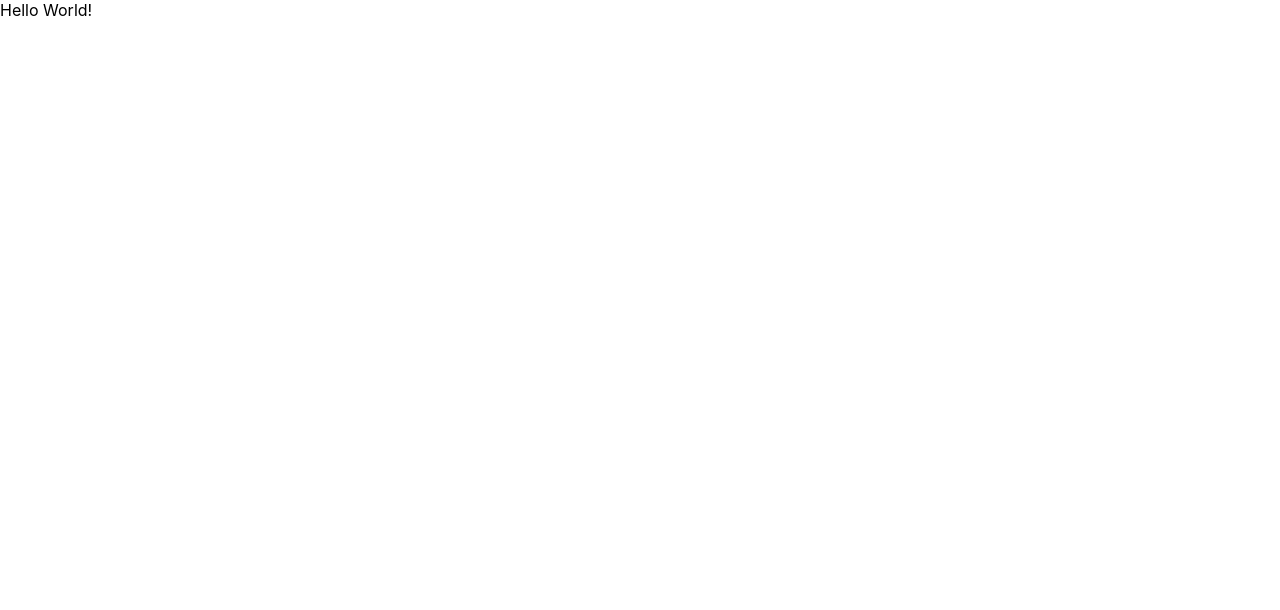
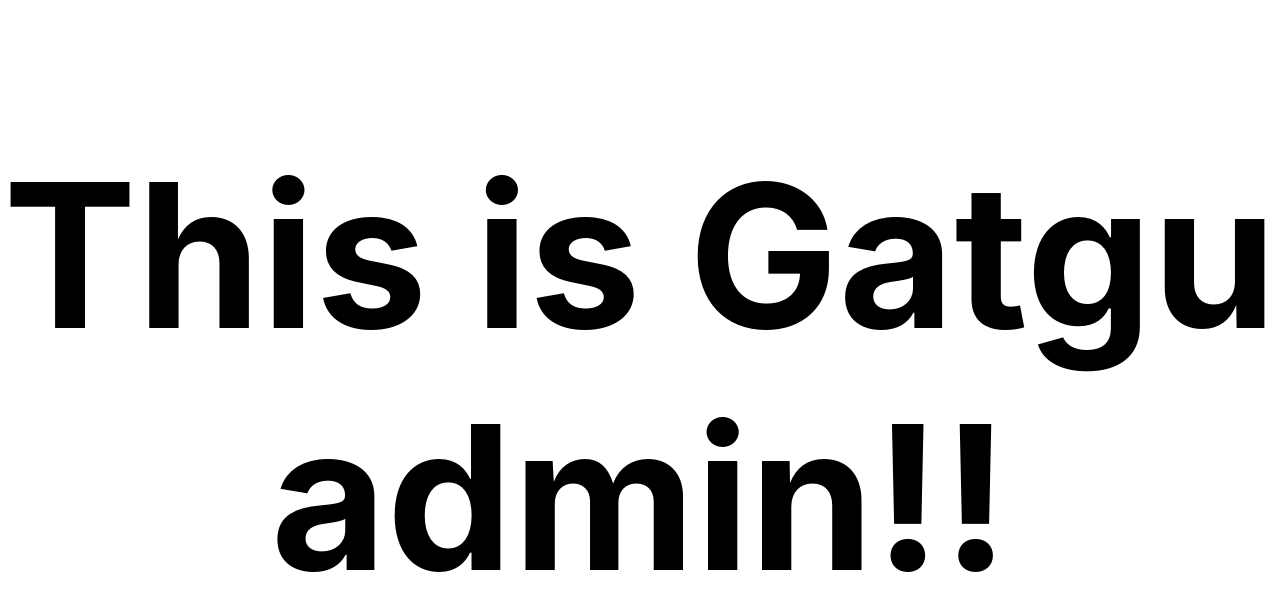
Before and after one commit to wafflestudio/gatgu-adminpage, a React (Create React App) app: page / in a window 1280 px wide. Shown: the top 610 px of the page. Built offline with nearby package versions, Linux system fonts and the light colour scheme.

Commit message:
Add gatgu admin msg

```diff
--- a/src/App.js
+++ b/src/App.js
@@ -1,7 +1,7 @@
 function App() {
   return (
-    <div className="App">
-      Hello World!
+    <div className="App" align="center">
+      <h1 style={{ fontSize: 200 }}>This is Gatgu admin!!</h1>
     </div>
   );
 }
```
